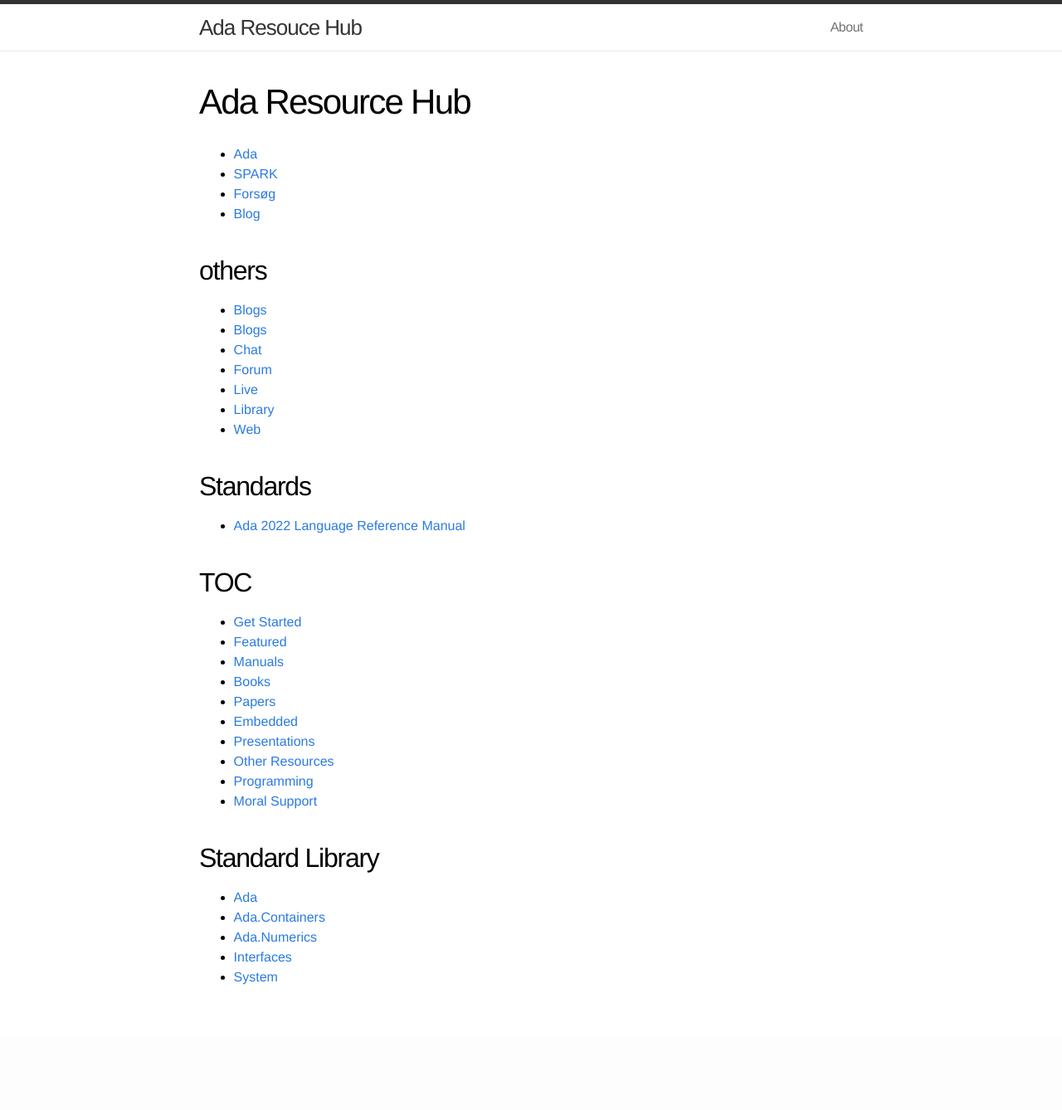
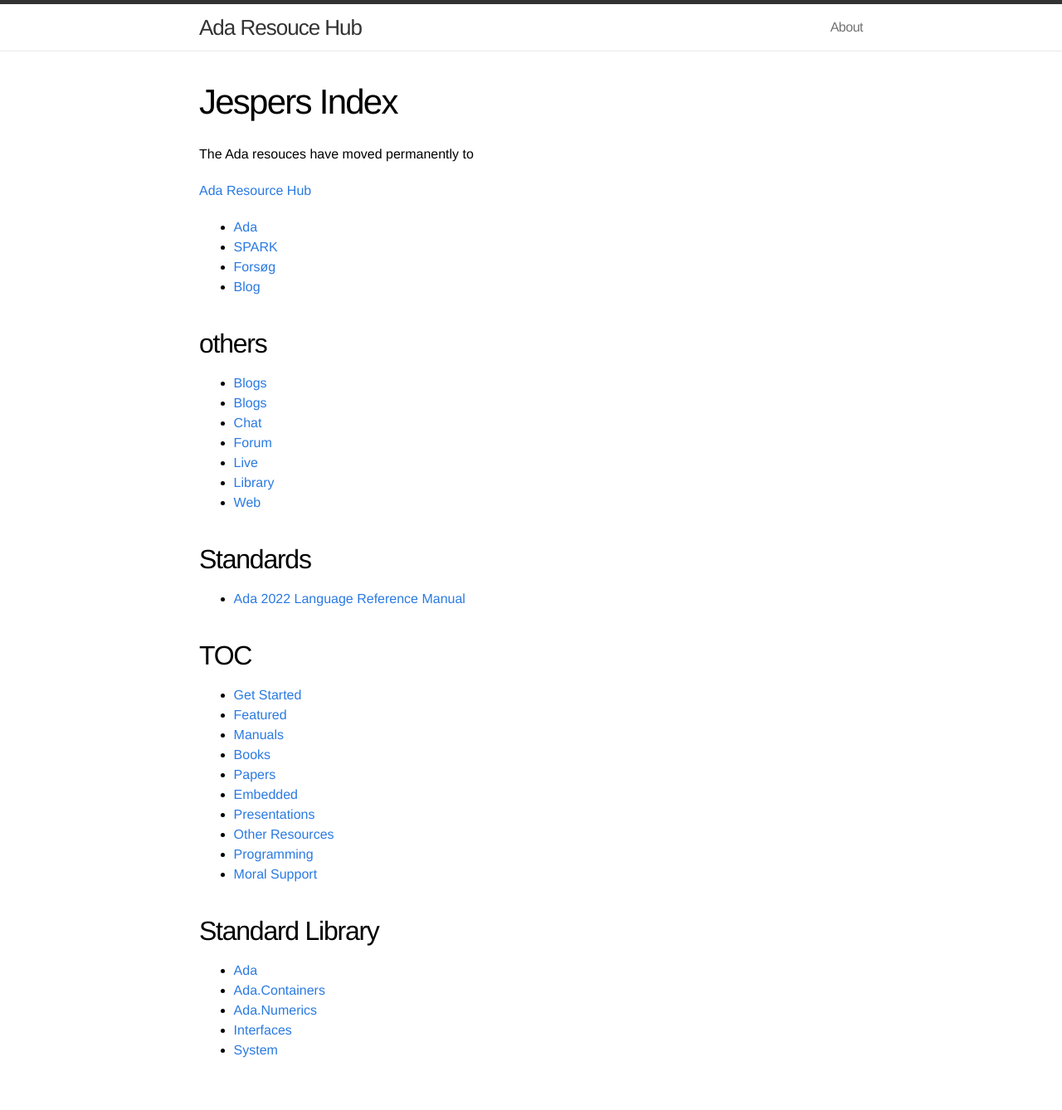
Before and after one commit to quornings/quornings.github.io, a Jekyll site: the page built from index.md, in a window 1280 px wide. Shown: the whole page at 83% size. Built offline with Jekyll 4.4.1, drawn with Linux system fonts in a browser that asks for light colours; before the commit the page ends 1250 px from its top, so only the background shows below that.

Commit message:
Moved permanently

```diff
--- a/index.md
+++ b/index.md
@@ -1,7 +1,11 @@
 ---
 layout: page
-title: Ada Resource Hub
+title: Jespers Index
 ---
+
+The Ada resouces have moved permanently to
+
+[Ada Resource Hub](the-arh.github.io)
 
 - [Ada](/ada/)
 - [SPARK](/spark/)
```
Also changed, not shown: ada/index.md (+5 -0 lines).
